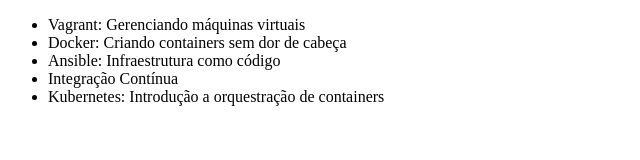
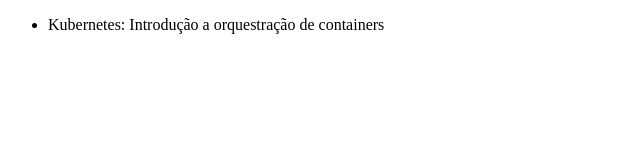
Before and after one commit to ThiagoBAlves13/aula, a plain HTML site: page AulaGit2/index.html in a window 1280 px wide. Shown: the whole page, without its empty margins (0-640 px from the left). Drawn offline with Linux system fonts and the light colour scheme.

Commit message:
testando git2

```diff
--- a/AulaGit2/index.html
+++ b/AulaGit2/index.html
@@ -6,10 +6,7 @@
 </head>
 <body>
     <ul>
-        <li>Vagrant: Gerenciando máquinas virtuais</li>
-        <li>Docker: Criando containers sem dor de cabeça</li>
-        <li>Ansible: Infraestrutura como código</li>
-        <li>Integração Contínua</li>
+
 	<li>Kubernetes: Introdução a orquestração de containers</li>
     </ul>
 </body>
```
